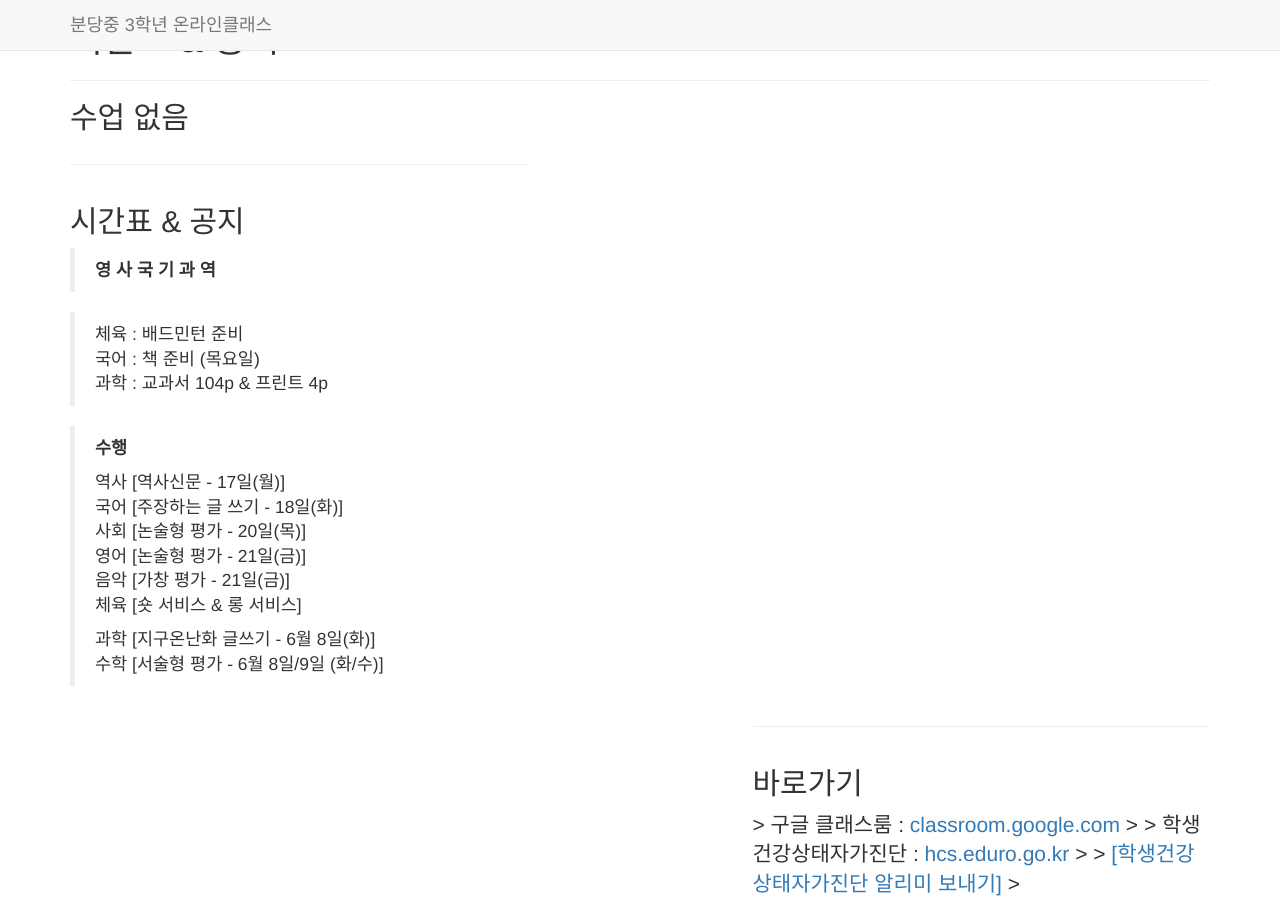
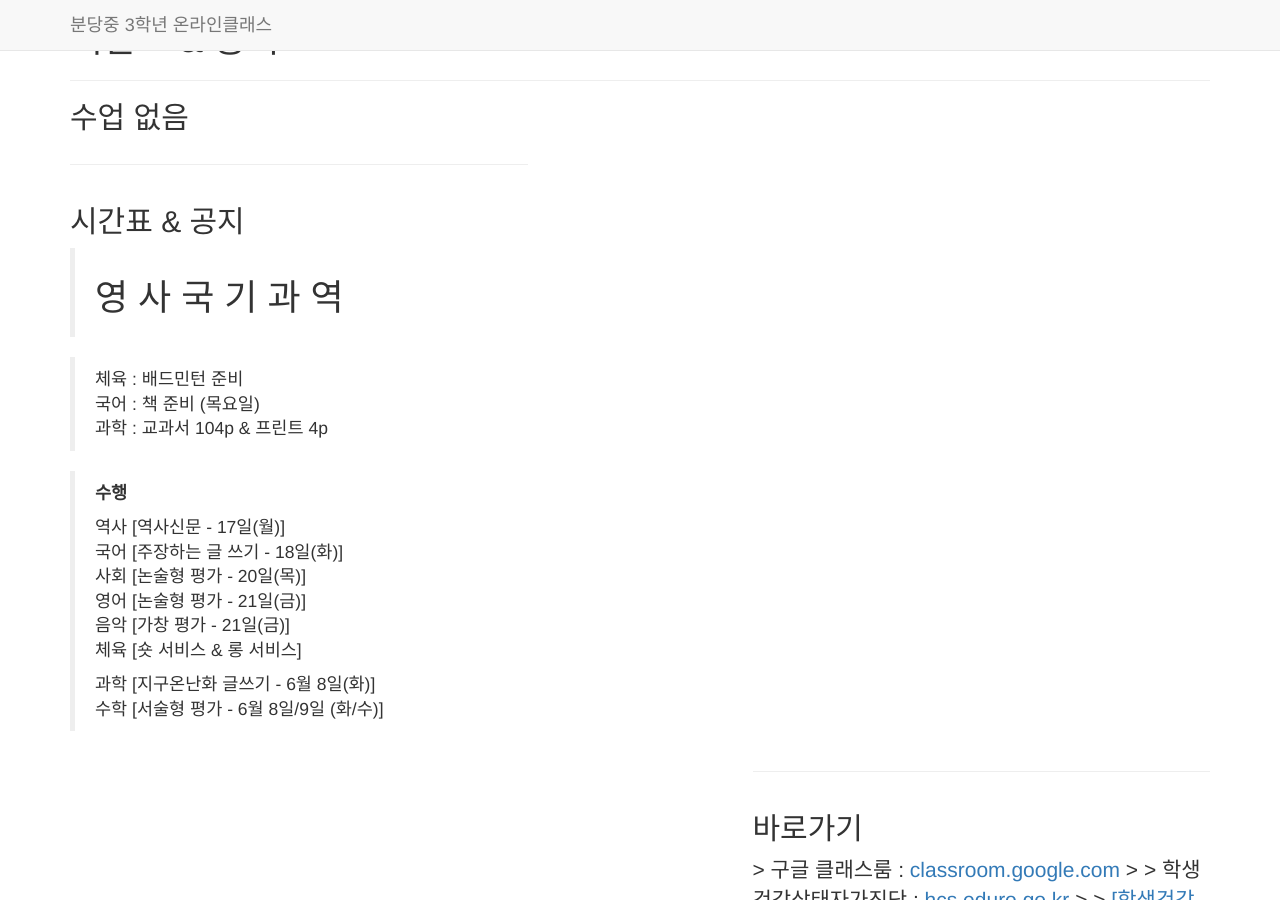
Before and after one commit to bundang-ms-2021/oncl, a Jekyll site: the page built from _posts/2014-09-21-services-1.markdown, in a window 1280 px wide and 900 px high. Built offline with Jekyll 4.4.1, drawn with Linux system fonts in a browser that asks for light colours; nearby versions of some CDN libraries; library files that are not in the unit come from our copies.

```diff
--- a/_posts/2014-09-21-services-1.markdown
+++ b/_posts/2014-09-21-services-1.markdown
@@ -5,7 +5,7 @@ category: Services
 title: 시간표 & 공지
 description: |
 ---
-  >**영 사 국 기 과 역**
+  ><h1>영 사 국 기 과 역</h1>
 
   > 체육 : 배드민턴 준비
   > 국어 : 책 준비 (목요일)
```
